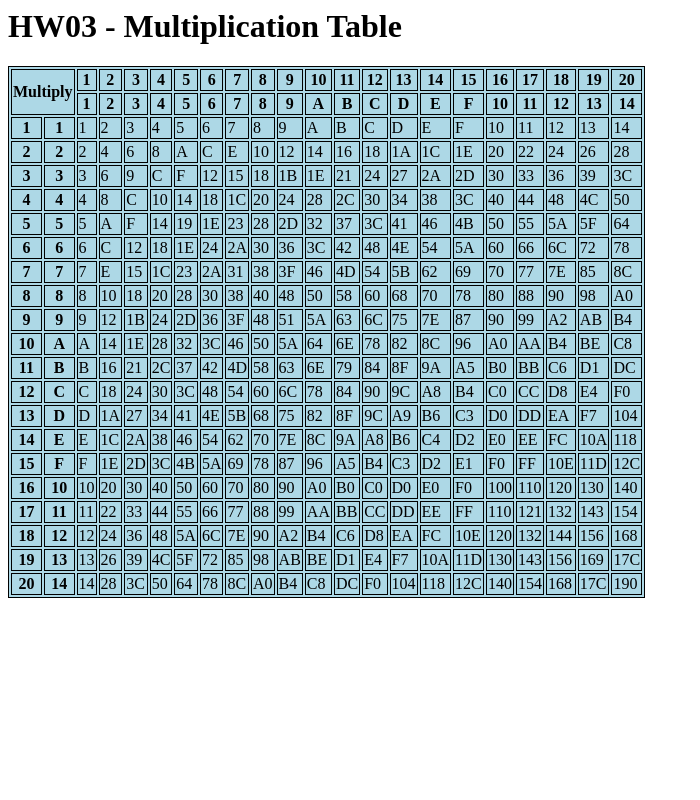
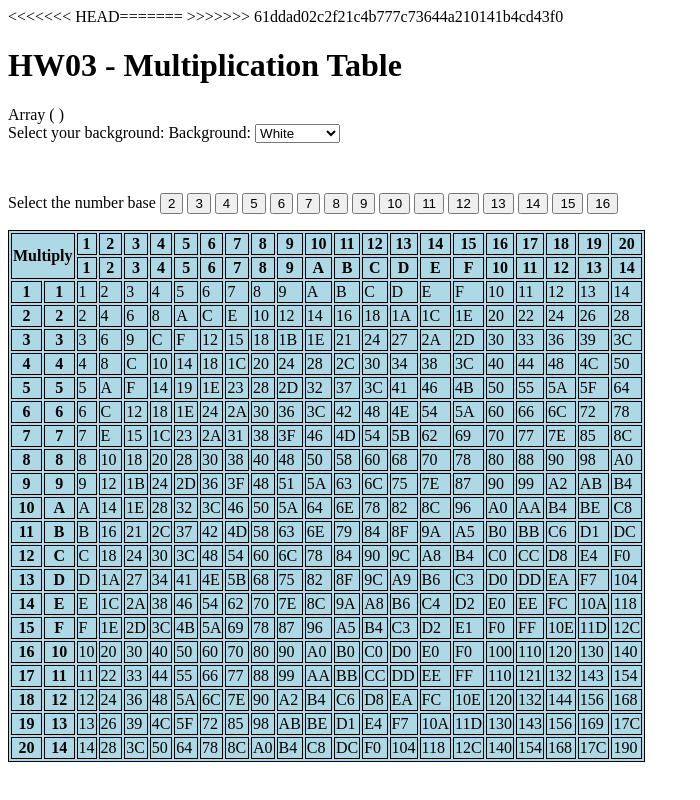
Before and after one commit to andrewhansbury/School, a PHP site: page / in a window 1280 px wide. Shown: the whole page, without its empty margins (0-700 px from the left). Run offline with PHP 8.4, Linux system fonts and the light colour scheme.

Commit message:
fixed hw03 errors

```diff
--- a/Web-Dev/212/HW03/index.php
+++ b/Web-Dev/212/HW03/index.php
@@ -1,11 +1,11 @@
 <!DOCTYPE hmtl>
 <html>
-<title>HW03</title>
+<<<<<<< HEAD=======<title>HW03</title>
+    >>>>>>> 61ddad02c2f21c4b777c73644a210141b4cd43f0
 
     <head>
+        <title>HW03</title>
     </head>
-<h1>HW03 - Multiplication Table</h1>
-
 
 
     <style>
@@ -21,7 +21,6 @@
             border: 1px solid black;
         }
     </style>
-
 
 
 
@@ -41,12 +40,10 @@ function convertHex($number, $base)
         }
         return $converted;
     }
-?>
-
-<body>
-    <?php
 
 
+    function printTable()
+    {
         echo "<table>
         <tr>
          <th rowspan = 2, colspan =2>Multiply </th> ";
@@ -63,7 +60,6 @@ function convertHex($number, $base)
 
         echo '</tr> ';
 
-
         for ($i = 1; $i < 21; $i++) {
             echo '<tr>';
             echo '<th>' . $i . '</th>';
@@ -79,9 +75,65 @@ function convertHex($number, $base)
         }
 
         echo '</table>';
+    }
+
+    ?>
+
+
+    <body>
+        <h1>HW03 - Multiplication Table</h1>
+
+
+        <?php
+        print_r($_POST);
+
+        if ($_POST) {
+            $fcolor = $_POST['color'];
+        } else {
+            $fcolor = "lightblue";
+        }
+        ?>
+
+        <form method="POST" action="">
+            <label for=colors> Select your background: Background: </label>
+            <select name="color">
+                <option value=White> White </option>
+                <option value=Lightblue> Lightblue </option>
+                <option value=Yellow> Yellow </option>
+                <option value=Coral> Coral </option>
+                <option value=Lightgreen> Lightgreen </option>
+            </select>
+        </form>
+        <br>
+
+        <p>Select the number base
+
+
+            <?php
+            //All the buttons
+            for ($i = 2; $i < 17; $i++) {
+                echo "
+        <input type=submit value = $i name = strval($i)>
+        ";
+            }
+            echo "</p>";
+
+            ?>
+
+
+
+
+
+
+
+            <?php
+
+            //Printing the multiplication table
+            printTable();
 
 
             ?>
+
     </body>
 
 </html>
```
Lines whose indentation alone changed are shown as unchanged.
